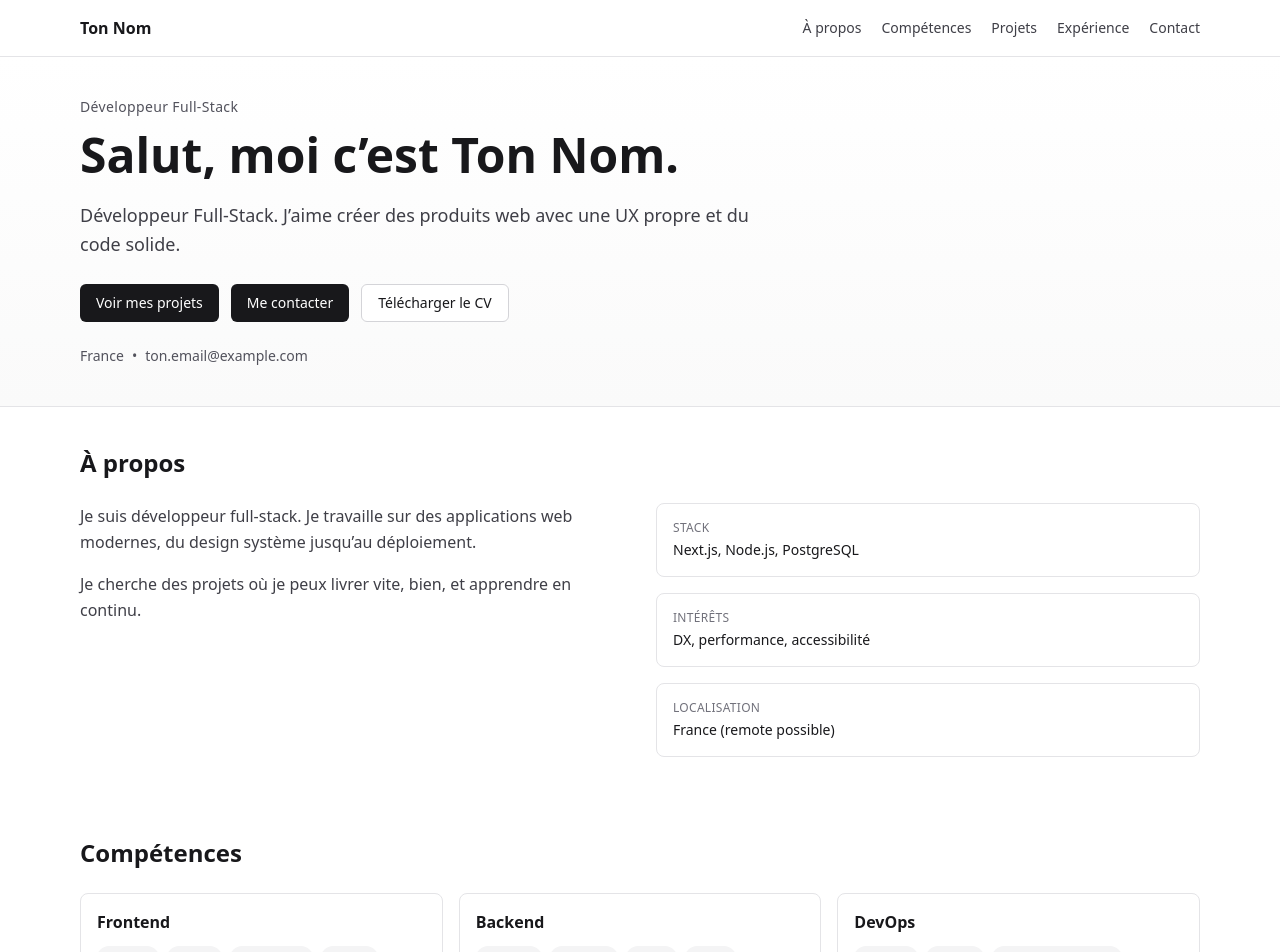
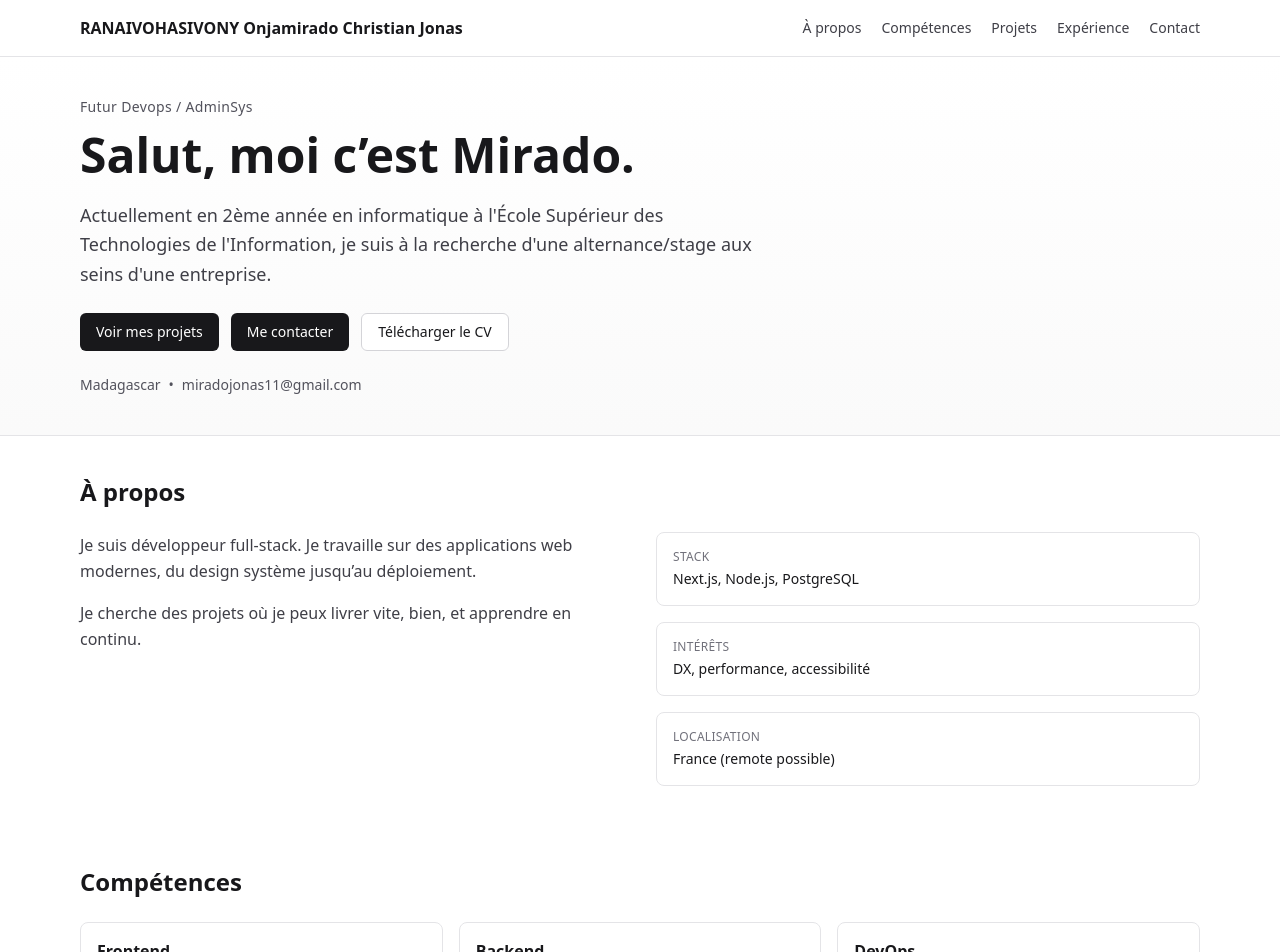
Before and after one commit to miradojonas/Portofolio, a Next.js app: page / in a window 1280 px wide. Shown: the top 952 px of the page. Built offline with nearby package versions, Linux system fonts and the light colour scheme.

Commit message:
changement du scroll plus fluide

```diff
--- /dev/null
+++ b/src/app/RevealOnScroll.tsx
@@ -0,0 +1,44 @@
+"use client";
+
+import React from "react";
+import styles from "./page.module.css";
+
+type RevealOnScrollProps = {
+  children: React.ReactNode;
+  className?: string;
+};
+
+export default function RevealOnScroll({ children, className }: RevealOnScrollProps) {
+  const elementRef = React.useRef<HTMLDivElement | null>(null);
+  const [isVisible, setIsVisible] = React.useState(false);
+
+  React.useEffect(() => {
+    const element = elementRef.current;
+    if (!element) return;
+
+    const observer = new IntersectionObserver(
+      ([entry]) => {
+        setIsVisible(Boolean(entry?.isIntersecting));
+      },
+      {
+        threshold: 0.12,
+        rootMargin: "0px 0px -10% 0px",
+      },
+    );
+
+    observer.observe(element);
+
+    return () => {
+      observer.disconnect();
+    };
+  }, []);
+
+  return (
+    <div
+      ref={elementRef}
+      className={`${styles.scrollReveal} ${isVisible ? styles.scrollRevealVisible : ""} ${className ?? ""}`}
+    >
+      {children}
+    </div>
+  );
+}
--- a/src/app/content.ts
+++ b/src/app/content.ts
@@ -1,23 +1,23 @@
 export const content = {
   site: {
-    name: "Ton Nom",
-    title: "Développeur Full‑Stack",
+    name: "RANAIVOHASIVONY Onjamirado Christian Jonas",
+    title: "Futur Devops / AdminSys",
     description:
       "Je construis des applications web rapides, accessibles et maintenables.",
-    location: "France",
+    location: "Madagascar",
   },
 
   links: {
-    email: "ton.email@example.com",
-    github: "https://github.com/toncompte",
-    linkedin: "https://www.linkedin.com/in/tonprofil/",
+    email: "miradojonas11@gmail.com",
+    github: "https://github.com/miradojonas",
+    linkedin: "https://www.linkedin.com/in/onjamirado-christian-jonas-ranaivohasivony-4195b036a/",
     cv: "/cv.pdf",
   },
 
   hero: {
-    headline: "Salut, moi c’est Ton Nom.",
+    headline: "Salut, moi c’est Mirado.",
     subheadline:
-      "Développeur Full‑Stack. J’aime créer des produits web avec une UX propre et du code solide.",
+      "Actuellement en 2ème année en informatique à l'École Supérieur des Technologies de l'Information, je suis à la recherche d'une alternance/stage aux seins d'une entreprise.",
     ctas: [
       { label: "Voir mes projets", href: "#projects" },
       { label: "Me contacter", href: "#contact" },
--- a/src/app/page.module.css
+++ b/src/app/page.module.css
@@ -1,6 +1,94 @@
 @reference "tailwindcss";
 
 /* CSS Modules + Tailwind (@apply) */
+
+@keyframes fadeUp {
+  from {
+    opacity: 0;
+    transform: translateY(12px);
+  }
+  to {
+    opacity: 1;
+    transform: translateY(0);
+  }
+}
+
+.pageEnter {
+  animation: fadeUp 520ms cubic-bezier(0.2, 0.8, 0.2, 1) both;
+}
+
+.reveal {
+  opacity: 0;
+  transform: translateY(10px);
+  animation: fadeUp 600ms cubic-bezier(0.2, 0.8, 0.2, 1) both;
+}
+
+.reveal1 {
+  animation-delay: 80ms;
+}
+
+.reveal2 {
+  animation-delay: 160ms;
+}
+
+.reveal3 {
+  animation-delay: 240ms;
+}
+
+.reveal4 {
+  animation-delay: 320ms;
+}
+
+.tap {
+  transition: transform 120ms ease, opacity 120ms ease;
+}
+
+.tap:active {
+  transform: scale(0.98);
+  opacity: 0.92;
+}
+
+.tap:focus-visible {
+  outline: 2px solid currentColor;
+  outline-offset: 3px;
+}
+
+.scrollReveal {
+  opacity: 0;
+  transform: translateY(14px);
+  transition: opacity 520ms cubic-bezier(0.2, 0.8, 0.2, 1),
+    transform 520ms cubic-bezier(0.2, 0.8, 0.2, 1);
+  will-change: opacity, transform;
+}
+
+.scrollRevealVisible {
+  opacity: 1;
+  transform: translateY(0);
+}
+
+@media (prefers-reduced-motion: reduce) {
+  .pageEnter,
+  .reveal {
+    animation: none;
+    opacity: 1;
+    transform: none;
+  }
+
+  .scrollReveal {
+    opacity: 1;
+    transform: none;
+    transition: none;
+  }
+
+  .tap {
+    transition: none;
+  }
+
+  .tap:active {
+    transform: none;
+    opacity: 1;
+  }
+}
 
 .container {
   @apply mx-auto w-full max-w-6xl px-4;
@@ -20,6 +108,10 @@
 
 .navLinks {
   @apply hidden gap-5 text-sm text-zinc-700 md:flex;
+}
+
+.navLinks a {
+  @apply hover:text-zinc-900;
 }
 
 .hero {
--- a/src/app/page.tsx
+++ b/src/app/page.tsx
@@ -1,5 +1,6 @@
 import { content } from "@/app/content";
 import styles from "./page.module.css";
+import RevealOnScroll from "./RevealOnScroll";
 
 function Container({ children }: { children: React.ReactNode }) {
   return <div className={styles.container}>{children}</div>;
@@ -28,35 +29,55 @@ export default function Home() {
       <header className={styles.header}>
         <Container>
           <nav className={styles.nav}>
-            <a className={styles.brand} href="#top">
+            <a className={`${styles.brand} ${styles.tap}`} href="#top">
               {content.site.name}
             </a>
 
             <div className={styles.navLinks}>
-              <a href="#about">À propos</a>
-              <a href="#skills">Compétences</a>
-              <a href="#projects">Projets</a>
-              <a href="#experience">Expérience</a>
-              <a href="#contact">Contact</a>
+              <a className={styles.tap} href="#about">
+                À propos
+              </a>
+              <a className={styles.tap} href="#skills">
+                Compétences
+              </a>
+              <a className={styles.tap} href="#projects">
+                Projets
+              </a>
+              <a className={styles.tap} href="#experience">
+                Expérience
+              </a>
+              <a className={styles.tap} href="#contact">
+                Contact
+              </a>
             </div>
           </nav>
         </Container>
       </header>
 
-      <main id="top">
+      <main id="top" className={styles.pageEnter}>
         <section className={styles.hero}>
           <Container>
-            <p className={styles.kicker}>{content.site.title}</p>
-            <h1 className={styles.h1}>{content.hero.headline}</h1>
-            <p className={styles.lead}>{content.hero.subheadline}</p>
+            <p className={`${styles.kicker} ${styles.reveal} ${styles.reveal1}`}>
+              {content.site.title}
+            </p>
+            <h1 className={`${styles.h1} ${styles.reveal} ${styles.reveal2}`}>
+              {content.hero.headline}
+            </h1>
+            <p className={`${styles.lead} ${styles.reveal} ${styles.reveal3}`}>
+              {content.hero.subheadline}
+            </p>
 
-            <div className={styles.ctas}>
+            <div className={`${styles.ctas} ${styles.reveal} ${styles.reveal4}`}>
               {content.hero.ctas.map((cta) => (
-                <a key={cta.href} className={styles.button} href={cta.href}>
+                <a
+                  key={cta.href}
+                  className={`${styles.button} ${styles.tap}`}
+                  href={cta.href}
+                >
                   {cta.label}
                 </a>
               ))}
-              <a className={styles.buttonGhost} href={content.links.cv}>
+              <a className={`${styles.buttonGhost} ${styles.tap}`} href={content.links.cv}>
                 Télécharger le CV
               </a>
             </div>
@@ -64,12 +85,15 @@ export default function Home() {
             <div className={styles.metaRow}>
               <span>{content.site.location}</span>
               <span>•</span>
-              <a href={`mailto:${content.links.email}`}>{content.links.email}</a>
+              <a className={styles.tap} href={`mailto:${content.links.email}`}>
+                {content.links.email}
+              </a>
             </div>
           </Container>
         </section>
 
         <Container>
+          <RevealOnScroll>
             <Section id="about" title={content.about.title}>
               <div className={styles.twoCols}>
                 <div className={styles.stack}>
@@ -90,7 +114,9 @@ export default function Home() {
                 </ul>
               </div>
             </Section>
+          </RevealOnScroll>
 
+          <RevealOnScroll>
             <Section id="skills" title={content.skills.title}>
               <div className={styles.grid3}>
                 {content.skills.groups.map((g) => (
@@ -107,7 +133,9 @@ export default function Home() {
                 ))}
               </div>
             </Section>
+          </RevealOnScroll>
 
+          <RevealOnScroll>
             <Section id="projects" title={content.projects.title}>
               <div className={styles.grid2}>
                 {content.projects.items.map((p) => (
@@ -127,14 +155,14 @@ export default function Home() {
 
                     <div className={styles.projectLinks}>
                       {p.links.demo ? (
-                      <a className={styles.link} href={p.links.demo}>
+                        <a className={`${styles.link} ${styles.tap}`} href={p.links.demo}>
                           Demo
                         </a>
                       ) : (
                         <span className={styles.linkMuted}>Demo</span>
                       )}
                       {p.links.repo ? (
-                      <a className={styles.link} href={p.links.repo}>
+                        <a className={`${styles.link} ${styles.tap}`} href={p.links.repo}>
                           Code
                         </a>
                       ) : (
@@ -145,7 +173,9 @@ export default function Home() {
                 ))}
               </div>
             </Section>
+          </RevealOnScroll>
 
+          <RevealOnScroll>
             <Section id="experience" title={content.experience.title}>
               <div className={styles.timeline}>
                 {content.experience.items.map((e) => (
@@ -166,22 +196,25 @@ export default function Home() {
                 ))}
               </div>
             </Section>
+          </RevealOnScroll>
 
+          <RevealOnScroll>
             <Section id="contact" title={content.contact.title}>
               <p className={styles.p}>{content.contact.text}</p>
 
               <div className={styles.contactRow}>
-              <a className={styles.button} href={`mailto:${content.links.email}`}>
+                <a className={`${styles.button} ${styles.tap}`} href={`mailto:${content.links.email}`}>
                   Envoyer un email
                 </a>
-              <a className={styles.buttonGhost} href={content.links.github}>
+                <a className={`${styles.buttonGhost} ${styles.tap}`} href={content.links.github}>
                   GitHub
                 </a>
-              <a className={styles.buttonGhost} href={content.links.linkedin}>
+                <a className={`${styles.buttonGhost} ${styles.tap}`} href={content.links.linkedin}>
                   LinkedIn
                 </a>
               </div>
             </Section>
+          </RevealOnScroll>
         </Container>
       </main>
 
@@ -192,9 +225,15 @@ export default function Home() {
               © {new Date().getFullYear()} {content.site.name}
             </span>
             <span className={styles.footerLinks}>
-              <a href={content.links.github}>GitHub</a>
-              <a href={content.links.linkedin}>LinkedIn</a>
-              <a href={`mailto:${content.links.email}`}>Email</a>
+              <a className={styles.tap} href={content.links.github}>
+                GitHub
+              </a>
+              <a className={styles.tap} href={content.links.linkedin}>
+                LinkedIn
+              </a>
+              <a className={styles.tap} href={`mailto:${content.links.email}`}>
+                Email
+              </a>
             </span>
           </div>
         </Container>
```
Lines whose indentation alone changed are shown as unchanged.
